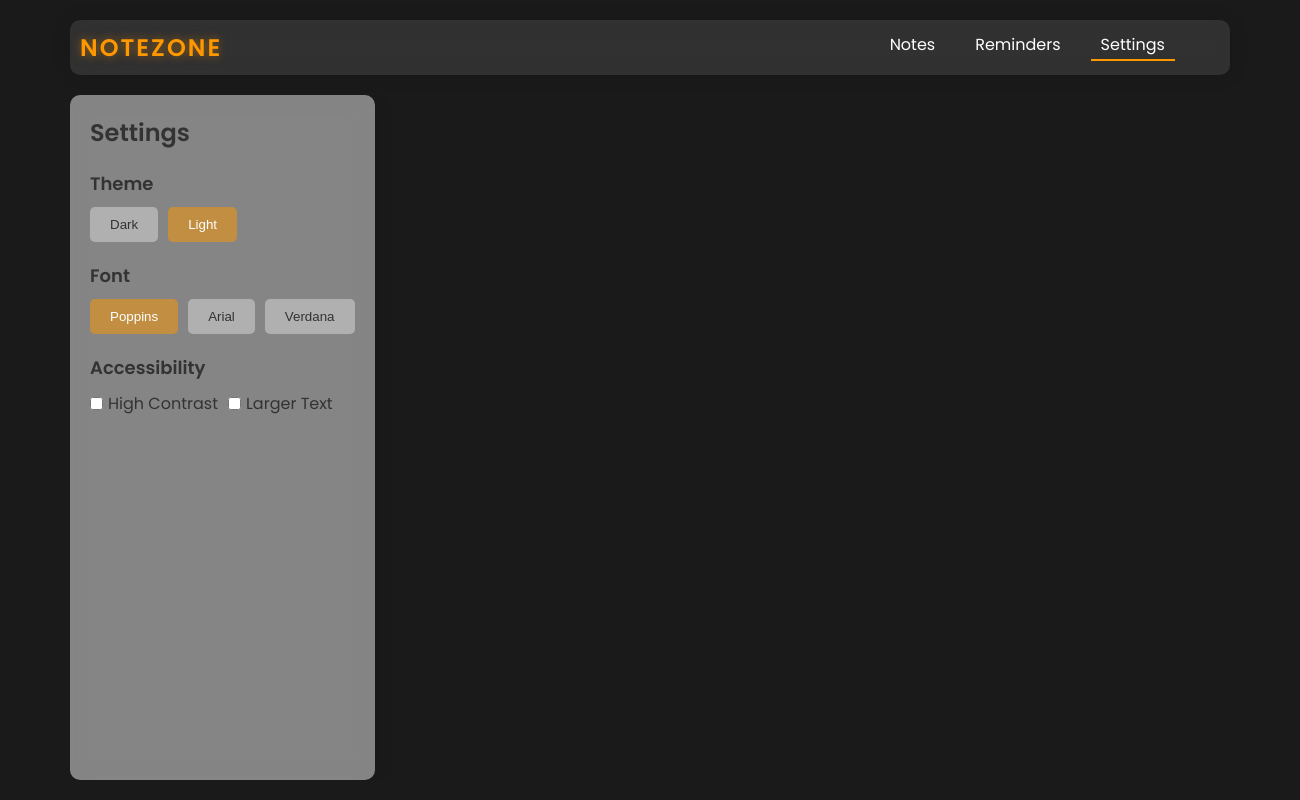
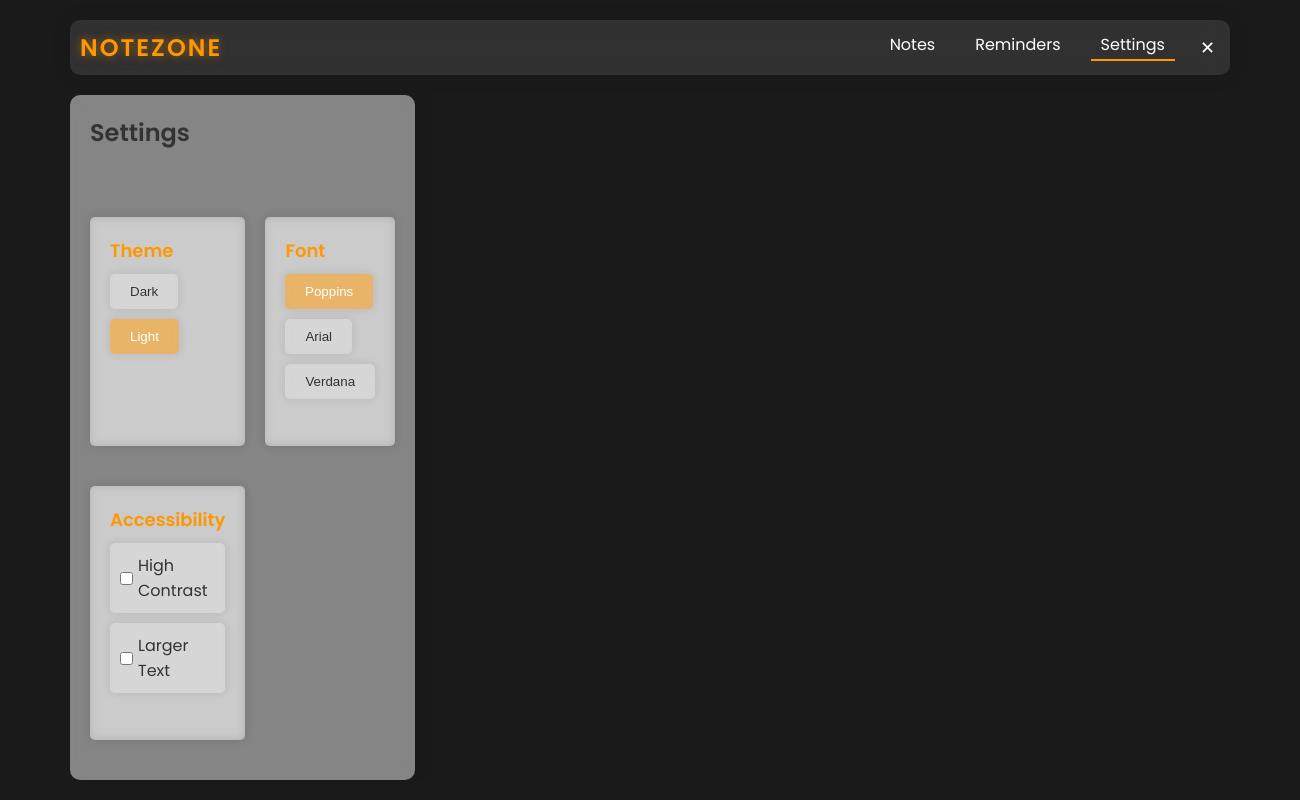
Before and after one commit to Sieep-Coding/notezone, an Electron app: page settings.html in a window 1300 px wide. Both pictures are taken after a click on the button "Light". Drawn offline with Linux system fonts and the light colour scheme; no server answers.

Commit message:
updating settings page.

```diff
--- a/assets/css/styles.css
+++ b/assets/css/styles.css
@@ -336,28 +336,40 @@ main {
   border-radius: 10px;
   backdrop-filter: blur(10px);
   box-shadow: 0 0 20px rgba(0, 0, 0, 0.1);
+  display: grid;
+  grid-template-columns: repeat(2, 1fr);
+  gap: 20px;
  }
 
  .settings h2 {
   font-size: 24px;
   font-weight: 600;
   margin-bottom: 20px;
+  grid-column: 1 / -1;
  }
 
  .setting-group {
   margin-bottom: 20px;
+  background-color: rgba(60, 60, 60, 0.5);
+  padding: 20px;
+  border-radius: 5px;
+  backdrop-filter: blur(5px);
+  box-shadow: 0 0 10px rgba(0, 0, 0, 0.1);
  }
 
  .setting-group h3 {
   font-size: 18px;
   font-weight: 600;
   margin-bottom: 10px;
+  color: #ff9800;
+  text-shadow: 0 0 10px rgba(255, 153, 0, 0.5);
  }
 
  .theme-options,
  .font-options,
  .accessibility-options {
   display: flex;
+  flex-wrap: wrap;
   gap: 10px;
  }
 
@@ -370,6 +382,8 @@ main {
   border-radius: 5px;
   cursor: pointer;
   transition: background-color 0.3s;
+  backdrop-filter: blur(5px);
+  box-shadow: 0 0 10px rgba(0, 0, 0, 0.1);
  }
 
  .theme-btn.active,
@@ -386,6 +400,17 @@ main {
   display: flex;
   align-items: center;
   gap: 5px;
+  background-color: rgba(60, 60, 60, 0.5);
+  padding: 10px;
+  border-radius: 5px;
+  cursor: pointer;
+  transition: background-color 0.3s;
+  backdrop-filter: blur(5px);
+  box-shadow: 0 0 10px rgba(0, 0, 0, 0.1);
+ }
+
+ .accessibility-options label:hover {
+  background-color: rgba(76, 76, 76, 0.5);
  }
 
  /* Light theme styles */
@@ -394,12 +419,14 @@ body.light .settings {
   color: #333;
  }
 
-body.light nav li button {
+ body.light .setting-group {
+  background-color: rgba(220, 220, 220, 0.5);
   color: #333;
  }
 
-body.light nav li button:hover {
+ body.light .setting-group h3 {
   color: #ff9800;
+  text-shadow: none;
  }
 
  body.light .theme-btn,
@@ -419,14 +446,19 @@ body.light .font-btn:hover {
   background-color: rgba(204, 204, 204, 0.5);
  }
 
+ body.light .accessibility-options label {
+  background-color: rgba(220, 220, 220, 0.5);
+  color: #333;
+ }
+
+ body.light .accessibility-options label:hover {
+  background-color: rgba(204, 204, 204, 0.5);
+ }
+
 /* Responsive styles */
 @media (max-width: 768px) {
-  main {
+  .settings {
     grid-template-columns: 1fr;
-  }
-
-  .note-list {
-      margin-bottom: 20px;
   }
  }
 
```
Also changed, not shown: settings.html (indentation only). Lines whose indentation alone changed are shown as unchanged.
